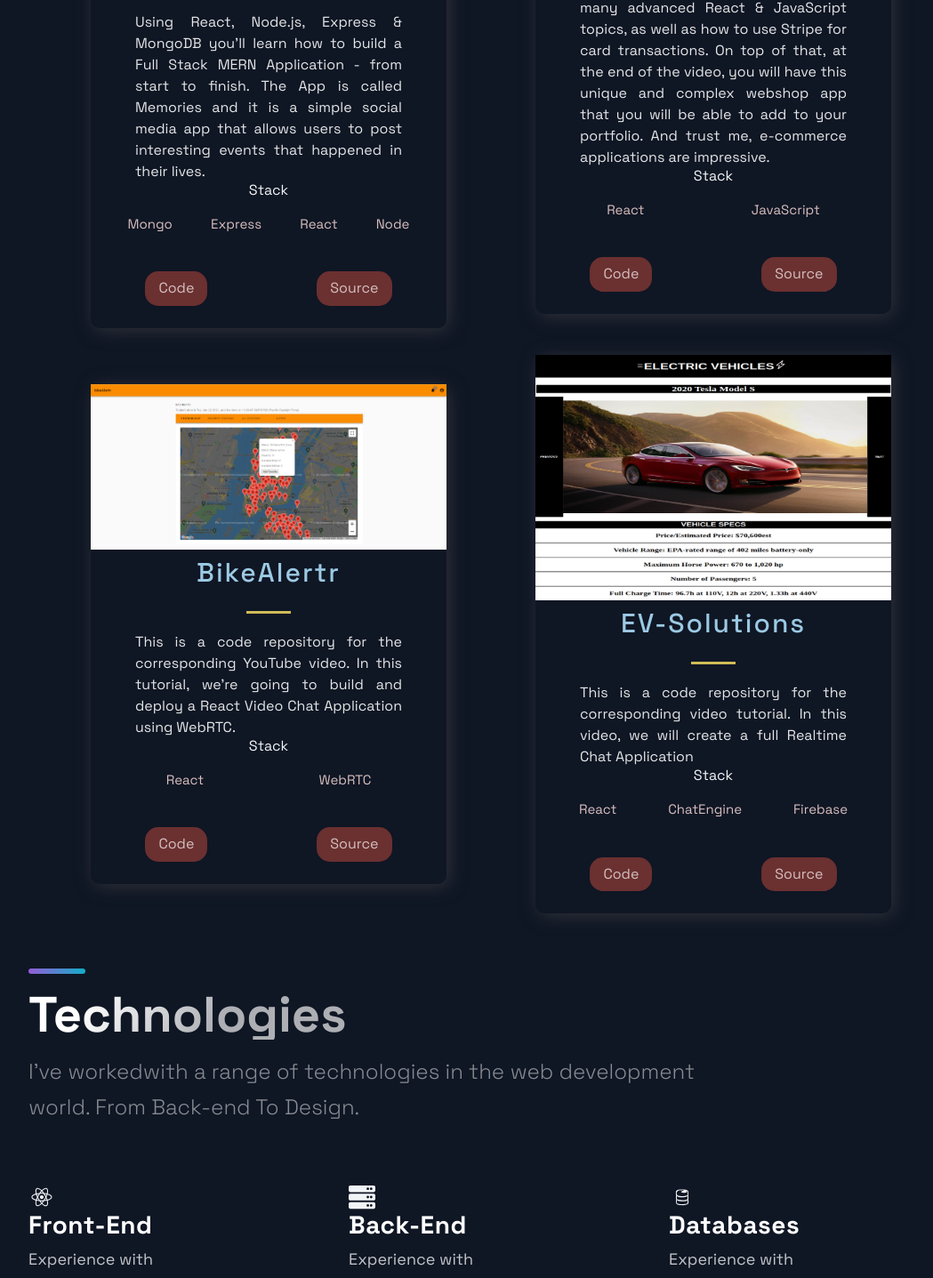
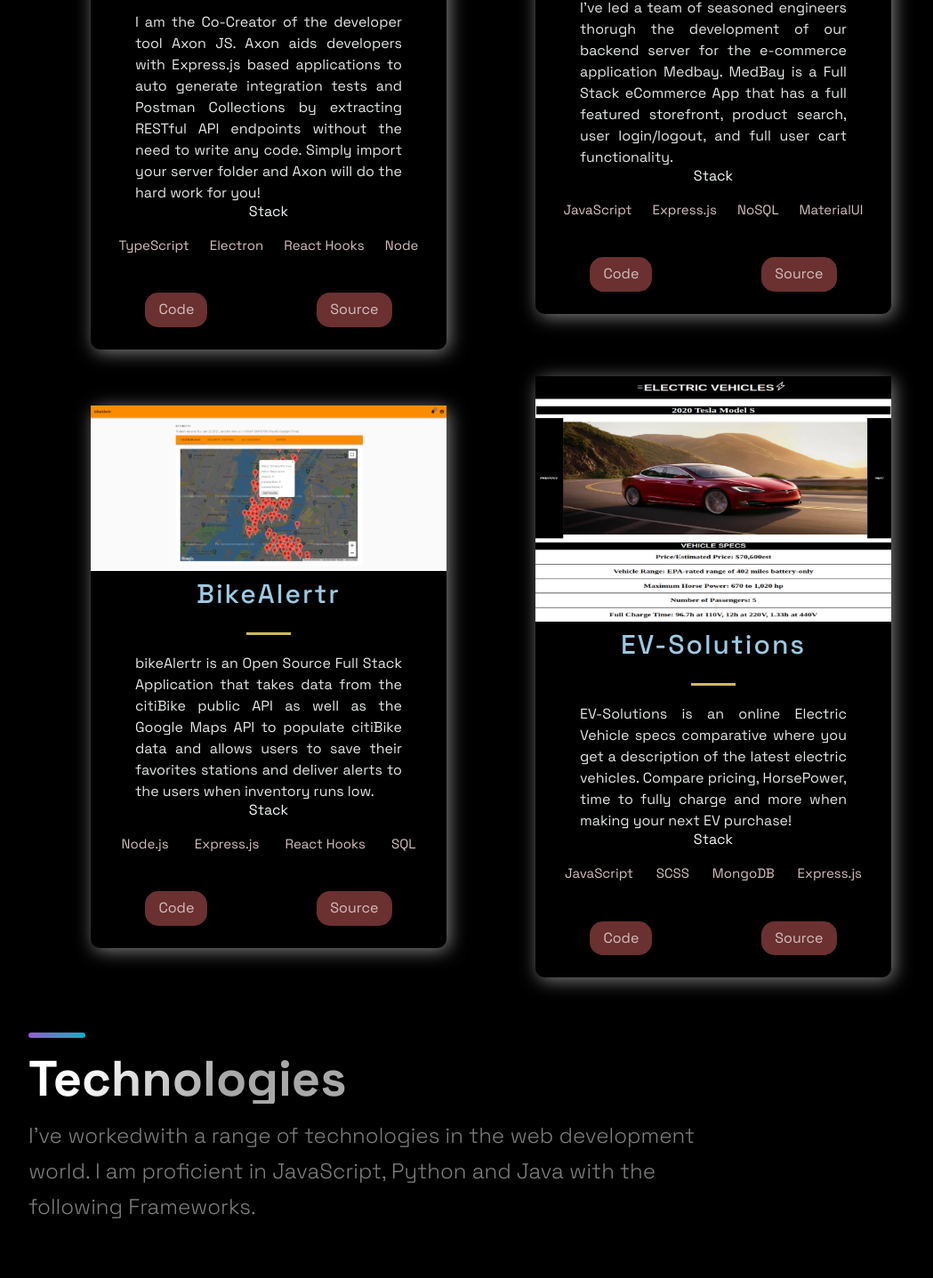
Before and after one commit to The-Sebastian/SebastianDamazoPortfolio, a Next.js app: page / in a window 1280 px wide. Shown: the part 1315-2752 px from the top of the page at 89% size, without its empty margins (88-1137 px from the left). Built offline with nearby package versions, Linux system fonts and the light colour scheme.

Commit message:
added descriptions to each project

```diff
--- a/src/components/Footer/Footer.js
+++ b/src/components/Footer/Footer.js
@@ -25,13 +25,13 @@ const Footer = () => {
         <CompanyContainer>
           <Slogan>Innovating one project at a time</Slogan>
         </CompanyContainer>
-        <SocialIcons href="https://github.com">
+        <SocialIcons href="https://github.com/The-Sebastian">
           <AiFillGithub size="3rem"/>
         </SocialIcons>
-        <SocialIcons href="https://linkedin.com">
+        <SocialIcons href="https://www.linkedin.com/in/ernesto-sebastian-damazo/">
           <AiFillLinkedin size="3rem"/>
         </SocialIcons>
-        <SocialIcons href="https://instagram.com">
+        <SocialIcons href="https://www.instagram.com/sebastiandamazo/">
          <AiFillInstagram size ="3rem"/>
         </SocialIcons>
       </SocialIconsContainer>
--- a/src/components/Header/Header.js
+++ b/src/components/Header/Header.js
@@ -10,7 +10,7 @@ const Header = () =>  (
     <Div1>
       <Link href="/">
         <a style ={{display: "flex", alignItems: "center", color: "white", marginBottom:'15px'}}>
-          <DiCssdeck size="3rem" /> <Span>Portfolio</Span>
+          <DiCssdeck size="3rem" /> <Span>MyPortfolio</Span>
         </a>
       </Link>
     </Div1>
@@ -32,13 +32,13 @@ const Header = () =>  (
       </li>
     </Div2>
     <Div3>
-      <SocialIcons href="https://github.com">
+      <SocialIcons href="https://github.com/The-Sebastian">
         <AiFillGithub size="3rem"/>
       </SocialIcons>
-      <SocialIcons href="https://linkedin.com">
+      <SocialIcons href="https://www.linkedin.com/in/ernesto-sebastian-damazo/">
         <AiFillLinkedin size="3rem"/>
       </SocialIcons>
-      <SocialIcons href="https://instagram.com">
+      <SocialIcons href="https://www.instagram.com/sebastiandamazo/">
         <AiFillInstagram size ="3rem"/>
       </SocialIcons>
 
--- a/src/components/Hero/Hero.js
+++ b/src/components/Hero/Hero.js
@@ -15,7 +15,7 @@ const Hero = (props) => (
         <SectionText>
           The purpose of Javascript Mastery is to help aspiring and established developers to take their development skills to the next level and build awesome applications.
         </SectionText>
-        <Img src={'/images/personal2.jpg'} style={{height:'250px', width:'400px'}}/>
+        <Img src={'/images/personal2.jpg'} style={{height:'250px', width:'400px', borderRadius:'10px', boxShadow:'3px 3px 10px rgb(100 100 100 / 100%)'}}/>
       </List>
 
       <Button onClick={() => window.location = 'https://google.com'}>Learn More</Button>
--- a/src/components/Projects/ProjectsStyles.js
+++ b/src/components/Projects/ProjectsStyles.js
@@ -24,7 +24,7 @@ row-gap: 3rem;
 `
 export const BlogCard = styled.div`
   border-radius: 10px;
-  box-shadow: 3px 3px 20px rgba(80, 78, 78, 0.5);
+  box-shadow: 3px 3px 20px #808080;
   text-align: center;
   width: 400px;
   @media ${(props) => props.theme.breakpoints.sm} {
--- a/src/components/Technologies/Technologies.js
+++ b/src/components/Technologies/Technologies.js
@@ -12,7 +12,7 @@ const Technologies = () =>  (
     <SectionTitle>Technologies</SectionTitle>
     <SectionText>
       I've workedwith a range of technologies in the web development world.
-      From Back-end To Design.
+      I am proficient in JavaScript, Python and Java with the following Frameworks.
     </SectionText>
     <List>
       <ListItem>
@@ -20,8 +20,12 @@ const Technologies = () =>  (
         <ListContainer>
           <ListTitle>Front-End</ListTitle>
           <ListParagraph>
-            Experience with <br />
-            React.js
+            React.js <br />
+            React Hooks <br />
+            Redux <br />
+            HTML/CSS/SCSS <br />
+            Material UI <br />
+
           </ListParagraph>
         </ListContainer>
       </ListItem>
@@ -30,8 +34,13 @@ const Technologies = () =>  (
         <ListContainer>
           <ListTitle>Back-End</ListTitle>
           <ListParagraph>
-            Experience with <br />
-            React.js
+            Node.js <br />
+            Express.js <br />
+            Webpack <br />
+            Babel <br />
+            RESTful API <br />
+
+
           </ListParagraph>
         </ListContainer>
       </ListItem>
@@ -40,8 +49,11 @@ const Technologies = () =>  (
         <ListContainer>
           <ListTitle>Databases</ListTitle>
           <ListParagraph>
-            Experience with <br />
-            React.js
+            SQL <br />
+            NoSQL <br />
+            MongoDB <br />
+            PostgreSQL <br />
+            GraphQL <br />
           </ListParagraph>
         </ListContainer>
       </ListItem>
--- a/src/constants/constants.js
+++ b/src/constants/constants.js
@@ -1,36 +1,36 @@
 export const projects = [
   {
     title: 'Axon JS',
-    description: "Using React, Node.js, Express & MongoDB you'll learn how to build a Full Stack MERN Application - from start to finish. The App is called Memories and it is a simple social media app that allows users to post interesting events that happened in their lives.",
+    description: "I am the Co-Creator of the developer tool Axon JS. Axon aids developers with Express.js based applications to auto generate integration tests and Postman Collections by extracting RESTful API endpoints without the need to write any code. Simply import your server folder and Axon will do the hard work for you! ",
       image: '/images/axon.png',
-      tags: ['Mongo', 'Express', 'React', 'Node'],
+      tags: ['TypeScript', 'Electron', 'React Hooks', 'Node'],
     source: 'https://google.com',
     visit: 'https://google.com',
     id: 0,
   },
   {
     title: 'MedBay (e-Commerce)',
-    description:"While building it you're going to learn many advanced React & JavaScript topics, as well as how to use Stripe for card transactions. On top of that, at the end of the video, you will have this unique and complex webshop app that you will be able to add to your portfolio. And trust me, e-commerce applications are impressive.",
+    description:"I've led a team of seasoned engineers thorugh the development of our backend server for the e-commerce application Medbay. MedBay is a Full Stack eCommerce App that has a full featured storefront, product search, user login/logout, and full user cart functionality. ",
     image: '/images/medbay.png',
-    tags: ['React', 'JavaScript'],
+    tags: ['JavaScript', 'Express.js', 'NoSQL', 'MaterialUI'],
     source: 'https://google.com',
     visit: 'https://google.com',
     id: 1,
   },
   {
     title: 'BikeAlertr',
-    description: "This is a code repository for the corresponding YouTube video. In this tutorial, we're going to build and deploy a React Video Chat Application using WebRTC.",
+    description: "bikeAlertr is an Open Source Full Stack Application that takes data from the citiBike public API as well as the Google Maps API to populate citiBike data and allows users to save their favorites stations and deliver alerts to the users when inventory runs low.",
       image: '/images/bikealertr.png',
-      tags: ['React', 'WebRTC'],
+      tags: [ 'Node.js', 'Express.js', 'React Hooks','SQL'],
     source: 'https://google.com',
     visit: 'https://google.com',
     id: 2,
   },
   {
     title: 'EV-Solutions',
-    description: "This is a code repository for the corresponding video tutorial. In this video, we will create a full Realtime Chat Application",
+    description: "EV-Solutions is an online Electric Vehicle specs comparative where you get a description of the latest electric vehicles. Compare pricing, HorsePower, time to fully charge and more when making your next EV purchase!",
     image: '/images/evsolutions.png',
-    tags: ['React', 'ChatEngine', 'Firebase'],
+    tags: ['JavaScript', 'SCSS', 'MongoDB', 'Express.js'],
     source: 'https://google.com',
     visit: 'https://google.com',
     id: 3,
--- a/src/themes/default.js
+++ b/src/themes/default.js
@@ -7,7 +7,7 @@ export default {
   // Colors for layout
   colors: {
     primary1: "hsl(204,23.8%,95.9%)",
-    background1: "#0F1624",
+    background1: "black",
     accent1: "hsl(34.9,98.6%,72.9%)",
     button: "hsl(205.1,100%,36.1%)",
     background2: "hsl(232.7,27.3%,23.7%)",
```
